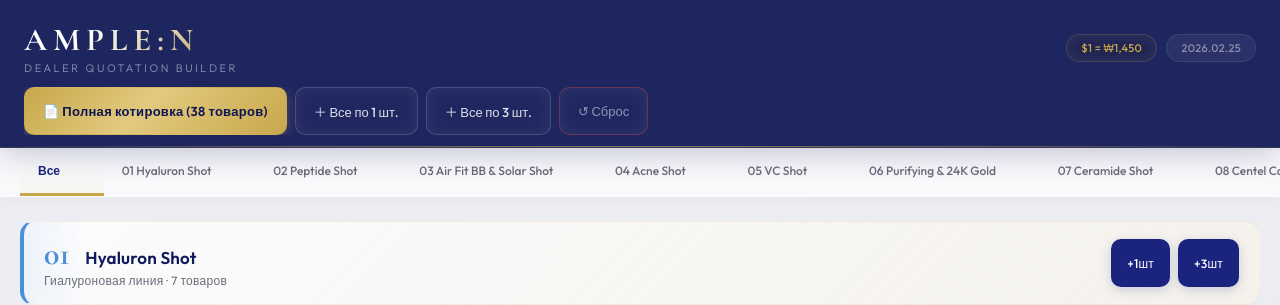
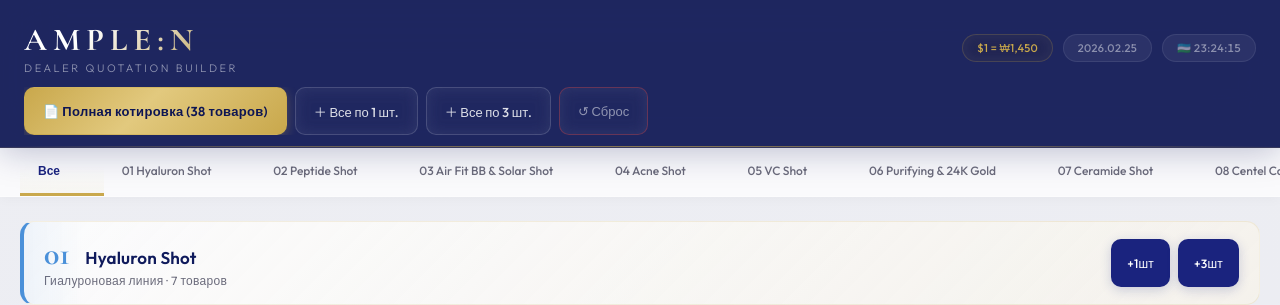
Before and after one commit to MadKangYu/amplen-quotation-builder, a plain HTML site: page index.html in a window 1280 px wide. Shown: the top 305 px of the page. Drawn offline with nearby package versions, Linux system fonts and the light colour scheme.

Commit message:
feat: add live Uzbekistan clock (Asia/Tashkent) in header

```diff
--- a/app.js
+++ b/app.js
@@ -20,6 +20,7 @@
   // === INIT ===
   async function init() {
     document.getElementById("dateLabel").textContent = fmtDate(new Date());
+    startUzbekClock();
 
     try {
       const res = await fetch("products.json");
@@ -38,6 +39,20 @@
 
   function fmtDate(d) {
     return `${d.getFullYear()}.${String(d.getMonth() + 1).padStart(2, "0")}.${String(d.getDate()).padStart(2, "0")}`;
+  }
+
+  function startUzbekClock() {
+    const el = document.getElementById('clockLabel');
+    function tick() {
+      const now = new Date();
+      const uzb = new Date(now.toLocaleString('en-US', { timeZone: 'Asia/Tashkent' }));
+      const h = String(uzb.getHours()).padStart(2, '0');
+      const m = String(uzb.getMinutes()).padStart(2, '0');
+      const s = String(uzb.getSeconds()).padStart(2, '0');
+      el.textContent = '🇺🇿 ' + h + ':' + m + ':' + s;
+    }
+    tick();
+    setInterval(tick, 1000);
   }
 
   // === CART ===
--- a/index.html
+++ b/index.html
@@ -21,7 +21,7 @@
       </div>
       <div class="header-right">
         <span class="exchange-badge">$1 = ₩1,450</span>
-        <span class="date-badge" id="dateLabel"></span>
+        <span class="date-badge" id="dateLabel"></span><span class="date-badge" id="clockLabel" style="font-variant-numeric:tabular-nums"></span>
       </div>
     </div>
     <!-- QUICK ACTIONS -->
```
